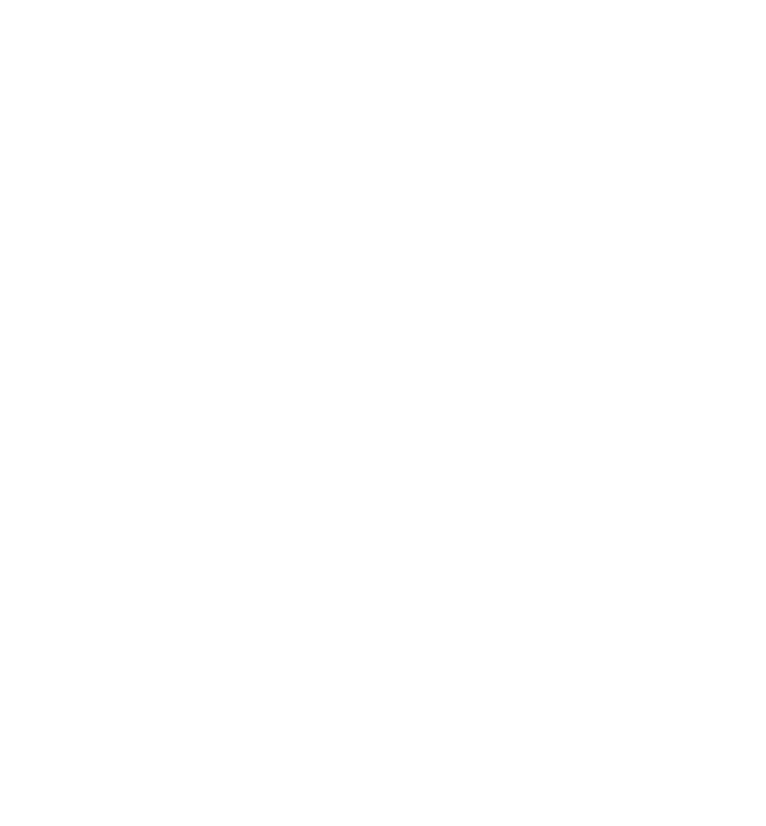
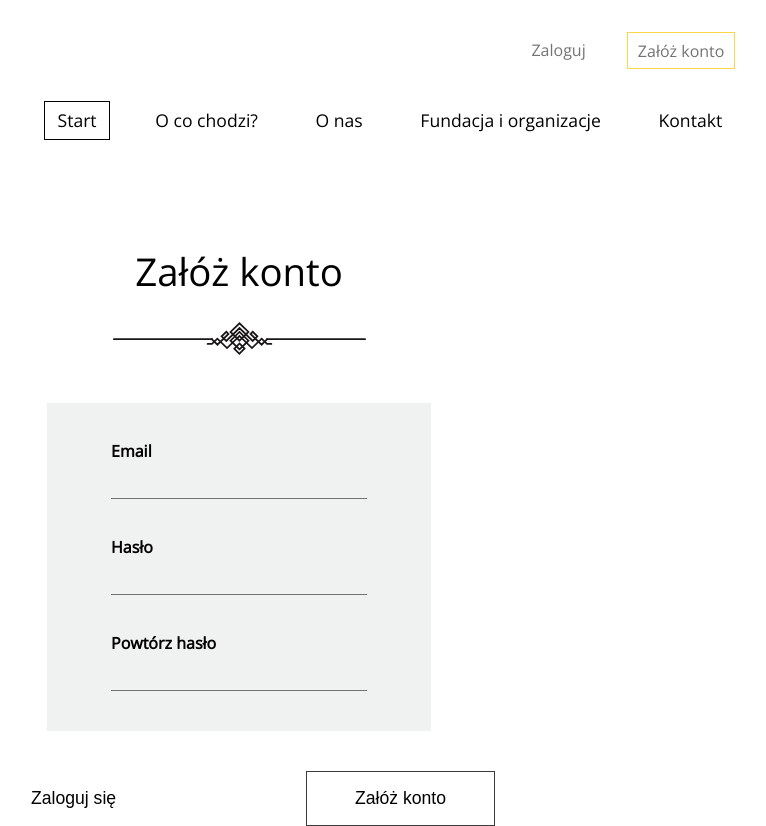
Before and after one commit to MonoliYoda/charity-website, a React app: page /register in a window 1280 px wide. Before the commit this address had no page. Shown: the whole page, without its empty margins (401-1167 px from the left). Before the commit the page ends 800 px from the top, so only its background shows below. Built offline with nearby package versions, Linux system fonts and the light colour scheme.

Commit message:
Created the user registration view

```diff
--- a/src/components/App.js
+++ b/src/components/App.js
@@ -2,6 +2,7 @@ import { BrowserRouter, Route, Routes } from "react-router-dom";
 import "./App.scss";
 import Home from "./Home";
 import UserLogin from "./UserLogin/UserLogin";
+import UserRegister from "./UserRegister/UserRegister";
 
 function App() {
   return (
@@ -9,6 +10,7 @@ function App() {
       <Routes>
         <Route path="/" element={<Home />}></Route>
         <Route path="/login" element={<UserLogin />}></Route>
+        <Route path="/register" element={<UserRegister />}></Route>
       </Routes>
     </BrowserRouter>
   );
--- a/src/components/UserLogin/UserLogin.scss
+++ b/src/components/UserLogin/UserLogin.scss
@@ -26,6 +26,7 @@
       width: 100%;
       display: inline-block;
       box-shadow: none;
+      background-color: $color-light-gray;
       border: none;
       outline: none;
       border-bottom: 1px solid $color-text-secondary;
@@ -48,7 +49,7 @@
       padding: 1rem 3rem;
       border: none;
     }
-    #login {
+    .outlined {
       border: 1px solid $color-text-primary;
     }
   }
--- a/src/components/HomeWhoWeHelp/EntitySelector.js
+++ b/src/components/UserRegister/UserRegister.js
@@ -1,32 +1,29 @@
-import React, { useState } from "react";
-import "./EntitySelector.scss";
+import React from "react";
+import MainMenu from "../MainMenu/MainMenu";
+import decoration from "../../assets/Decoration.svg";
 
-export default function EntitySelector({ callback }) {
-  const [selected, setSelected] = useState(1);
-  const handleSelect = (id) => {
-    setSelected(id);
-    callback(id);
-  };
+export default function UserRegister() {
   return (
-    <div className="entity-selector">
-      <button
-        className={selected === 1 ? "selected" : ""}
-        onClick={() => handleSelect(1)}
-      >
-        Fundacjom
-      </button>
-      <button
-        className={selected === 2 ? "selected" : ""}
-        onClick={() => handleSelect(2)}
-      >
-        Organizacjom pozarządowym
-      </button>
-      <button
-        className={selected === 3 ? "selected" : ""}
-        onClick={() => handleSelect(3)}
-      >
-        Lokalnym zbiórkom
-      </button>
-    </div>
+    <>
+      <MainMenu />
+      <section className="user-login">
+        <h1>Załóż konto</h1>
+        <img src={decoration} alt="decoration" height="33" />
+        <form>
+          <label for="email">Email</label>
+          <input id="email" type="email" />
+          <label for="password">Hasło</label>
+          <input id="password" type="password" />
+          <label for="passwordconfirm">Powtórz hasło</label>
+          <input id="passwordconfirm" type="password" />
+        </form>
+        <div className="buttons">
+          <button id="login">Zaloguj się</button>
+          <button className="outlined" id="signup">
+            Załóż konto
+          </button>
+        </div>
+      </section>
+    </>
   );
 }
```
